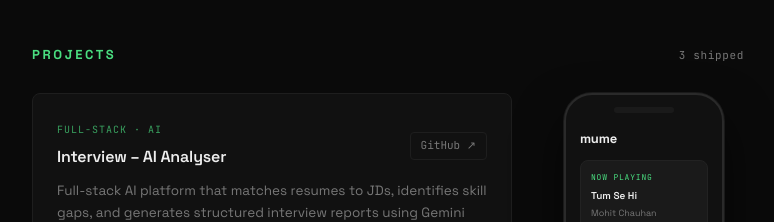
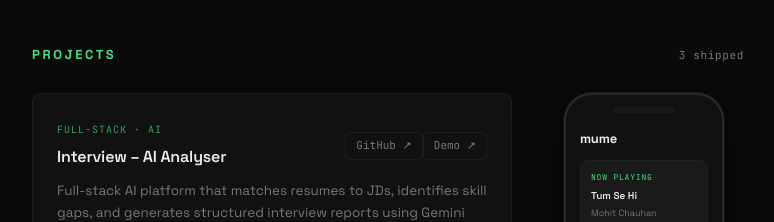
Before and after one commit to Namitjoshii/Portfolio, a React (Vite) app: page / in a window 1280 px wide. Shown: the part 1740-1962 px from the top of the page, without its empty margins (252-1026 px from the left). Built offline with nearby package versions, Linux system fonts and the light colour scheme.

Commit message:
added live demo for interview-ai analyser

```diff
--- a/src/components/ChatBot/ChatBot.tsx
+++ b/src/components/ChatBot/ChatBot.tsx
@@ -1,5 +1,5 @@
 import { useState, useRef, useEffect } from 'react';
-import './ChatBot.css';
+import '../ChatBot/ChatBot.css';
 
 interface Message {
   role: 'user' | 'bot' | 'typing';
--- a/src/components/Hero/Hero.tsx
+++ b/src/components/Hero/Hero.tsx
@@ -8,7 +8,7 @@ export default function Hero() {
         <p className="hero-eyebrow">{HERO.eyebrow}</p>
         <h1 className="hero-name">{HERO.name}</h1>
         <p className="hero-tagline">
-          Full-stack engineer. <span>I own the product</span> —<br />
+          Full-stack engineer. <span>I own the product</span> <br />
           from first commit to <span>production.</span>
         </p>
         <div className="hero-links">
--- a/src/components/Navbar/Navbar.tsx
+++ b/src/components/Navbar/Navbar.tsx
@@ -1,5 +1,5 @@
 import { NAV_LINKS } from '../../data/portfolio';
-import './Navbar.css';
+import '../Navbar/Navbar.css';
 
 export default function Navbar() {
   return (
--- a/src/components/Projects/Projects.tsx
+++ b/src/components/Projects/Projects.tsx
@@ -1,6 +1,6 @@
 import { useEffect, useRef } from 'react';
 import { PROJECTS } from '../../data/portfolio';
-import './Projects.css';
+import '../Projects/Projects.css';
 
 function PhoneMockup() {
   return (
@@ -9,23 +9,31 @@ function PhoneMockup() {
         <div className="phone-notch"></div>
         <div className="phone-screen">
           <span className="phone-app-name">mume</span>
+
           <div className="phone-now-playing">
             <p className="phone-track-label">NOW PLAYING</p>
             <p className="phone-track-name">Tum Se Hi</p>
             <p className="phone-track-artist">Mohit Chauhan</p>
+
             <div className="phone-progress">
               <div className="phone-progress-bar"></div>
             </div>
           </div>
+
           <div className="phone-controls">
             <div className="phone-ctrl">⏮</div>
             <div className="phone-ctrl play">▶</div>
             <div className="phone-ctrl">⏭</div>
           </div>
+
           <div className="phone-queue">
             <p className="phone-queue-label">UP NEXT</p>
+
             {['Tum Se Hi', 'Iktara', 'Phir Se Ud Chala'].map((track, i) => (
-              <div className={`phone-queue-item${i === 0 ? ' active' : ''}`} key={track}>
+              <div
+                className={`phone-queue-item${i === 0 ? ' active' : ''}`}
+                key={track}
+              >
                 <div className="phone-queue-dot"></div>
                 <span className="phone-queue-text">{track}</span>
               </div>
@@ -33,6 +41,7 @@ function PhoneMockup() {
           </div>
         </div>
       </div>
+
       <p className="phone-caption">live apk · jiosaavn api</p>
     </div>
   );
@@ -43,15 +52,21 @@ export default function Projects() {
 
   useEffect(() => {
     const observer = new IntersectionObserver(
-      (entries) => entries.forEach((e) => {
+      (entries) =>
+        entries.forEach((e) => {
           if (e.isIntersecting) {
             e.target.classList.add('visible');
             observer.unobserve(e.target);
           }
         }),
-      { threshold: 0.1, rootMargin: '0px 0px -40px 0px' }
+      {
+        threshold: 0.1,
+        rootMargin: '0px 0px -40px 0px',
+      }
     );
+
     cardsRef.current.forEach((el) => el && observer.observe(el));
+
     return () => observer.disconnect();
   }, []);
 
@@ -69,25 +84,55 @@ export default function Projects() {
               <div
                 key={i}
                 className="project-card fade-in"
-                ref={(el) => { if (el) cardsRef.current[i] = el; }}
+                ref={(el) => {
+                  if (el) cardsRef.current[i] = el;
+                }}
               >
                 <div className="project-header">
                   <div>
                     <p className="project-type">{proj.type}</p>
                     <span className="project-name">{proj.name}</span>
                   </div>
+
+                  <div className="project-links">
                     <a
                       href={proj.link.href}
                       className="project-link"
                       target={proj.link.target}
-                    rel={proj.link.target === '_blank' ? 'noreferrer' : undefined}
+                      rel={
+                        proj.link.target === '_blank'
+                          ? 'noreferrer'
+                          : undefined
+                      }
                     >
                       {proj.link.label}
                     </a>
+
+                    {proj.demoLink && (
+                      <a
+                        href={proj.demoLink.href}
+                        className="project-link"
+                        target={proj.demoLink.target}
+                        rel={
+                          proj.demoLink.target === '_blank'
+                            ? 'noreferrer'
+                            : undefined
+                        }
+                      >
+                        {proj.demoLink.label}
+                      </a>
+                    )}
                   </div>
+                </div>
+
                 <p className="project-desc">{proj.desc}</p>
+
                 <div className="stack-tags">
-                  {proj.stack.map((t) => <span className="tag" key={t}>{t}</span>)}
+                  {proj.stack.map((t) => (
+                    <span className="tag" key={t}>
+                      {t}
+                    </span>
+                  ))}
                 </div>
               </div>
             ))}
--- a/src/data/portfolio.ts
+++ b/src/data/portfolio.ts
@@ -62,6 +62,7 @@ export const PROJECTS = [
     type: 'Full-stack · AI',
     name: 'Interview – AI Analyser',
     link: { label: 'GitHub ↗', href: '#' },
+    demoLink: { label: 'Demo ↗', href: 'https://interview-ai-five-wheat.vercel.app', target: '_blank' },
     desc: 'Full-stack AI platform that matches resumes to JDs, identifies skill gaps, and generates structured interview reports using Gemini API with Zod-validated outputs. Puppeteer-powered HTML-to-PDF generation pipeline. End-to-end system design — API, schema modeling, frontend integration, deployment.',
     stack: ['Node.js', 'Express', 'MongoDB', 'React', 'Gemini API', 'Puppeteer', 'Zod'],
   },
```
Lines whose indentation alone changed are shown as unchanged.
